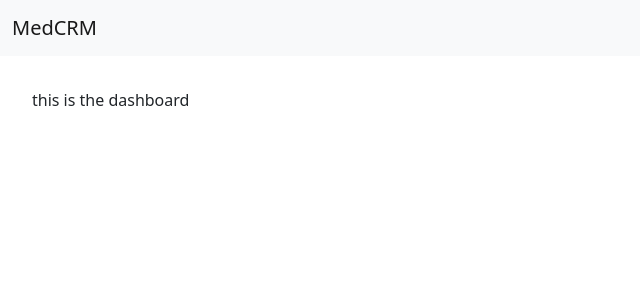
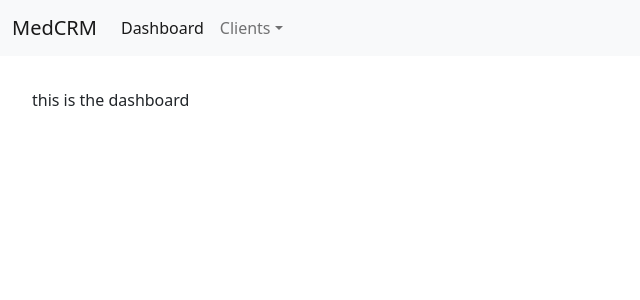
Before and after one commit to francisdbillones/med-crm, a Django app: template medcrm/crm/templates/dashboard.html in a window 1280 px wide. Shown: the top 300 px of the page, without its empty margins (0-640 px from the left). Run offline with Django 4.2, Linux system fonts and the light colour scheme; the template is opened without the code that fills it: most values are stand-ins (such as "Sample title", 1, 10 or a date in 2020); parts of the project's set-up code (start-up, migrations or seed data) failed here and were passed over.

Commit message:
kewl navbar

```diff
--- a/medcrm/crm/templates/dashboard.html
+++ b/medcrm/crm/templates/dashboard.html
@@ -1,4 +1,36 @@
 {% extends "generic_base.html" %}
+
+{% load static %}
+
+{% block nav_items %}
+
+<li class="nav-item">
+    <a class="nav-link active" href="/crm">Dashboard</a>
+</li>
+
+<li class="nav-item dropdown">
+    <a class="nav-link dropdown-toggle" href="#" role="button" data-bs-toggle="dropdown">Clients</a>
+
+    <ul class="dropdown-menu">
+        {% for client in more_clients %}
+        <li>
+            <a class="dropdown-item" href="/crm/clients/{{ client.id }}">
+                <img src="{% static client.pfp_path %}">
+            </a>
+        </li>
+        {% endfor %}
+        <li>
+            <hr class="dropdown-divider">
+        </li>
+        <li>
+            <a class="dropdown-item" href="/crm/clients">
+                See all clients
+            </a>
+        </li>
+    </ul>
+</li>
+
+{% endblock %}
 
 {% block main %}
 this is the dashboard
--- a/medcrm/crm/templates/generic_base.html
+++ b/medcrm/crm/templates/generic_base.html
@@ -15,6 +15,11 @@
     <link href="https://cdn.jsdelivr.net/npm/bootstrap@5.1.3/dist/css/bootstrap.min.css" rel="stylesheet"
         integrity="sha384-1BmE4kWBq78iYhFldvKuhfTAU6auU8tT94WrHftjDbrCEXSU1oBoqyl2QvZ6jIW3" crossorigin="anonymous">
 
+    <!-- Bootstrap bundled JS -->
+    <script src="https://cdn.jsdelivr.net/npm/bootstrap@5.1.3/dist/js/bootstrap.bundle.min.js"
+        integrity="sha384-ka7Sk0Gln4gmtz2MlQnikT1wXgYsOg+OMhuP+IlRH9sENBO0LRn5q+8nbTov4+1p"
+        crossorigin="anonymous"></script>
+
     <nav class="navbar navbar-expand-lg navbar-light bg-light">
         <div class="container-fluid">
             <a class="navbar-brand" href="#">MedCRM</a>
@@ -26,6 +31,7 @@
             <div class="collapse navbar-collapse" id="navbarSupportedContent">
                 <ul class="navbar-nav me-auto mb-2 mb-lg-0">
                     {% block nav_items %}{% endblock %}
+                </ul>
             </div>
         </div>
     </nav>
```
